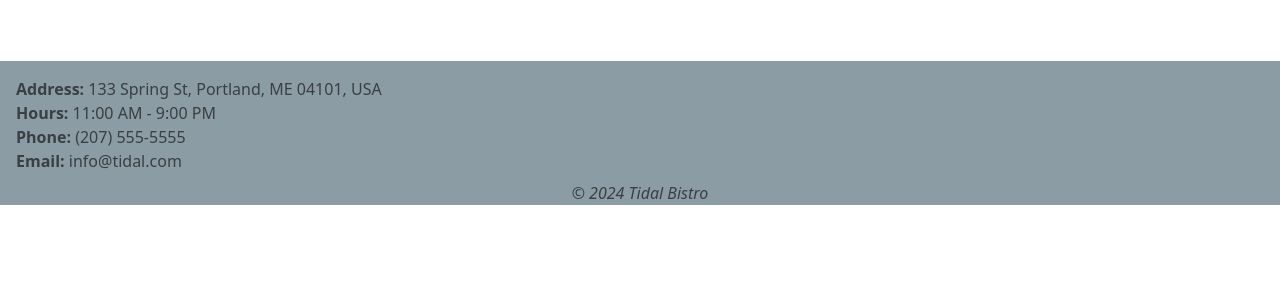
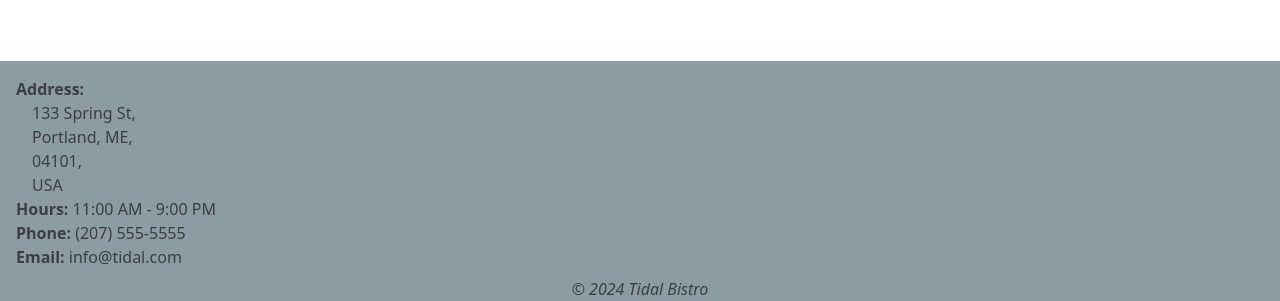
Before and after one commit to GintarePav/css-bistro-page, a plain HTML site: page index.html in a window 1280 px wide. Shown: the part 5720-6021 px from the top of the page. Before the commit the page ends 5925 px from the top, so only its background shows below. Drawn offline with nearby package versions, Linux system fonts and the light colour scheme.

Commit message:
fixed footer address

```diff
--- a/index.html
+++ b/index.html
@@ -983,10 +983,13 @@
     </main>
     <footer>
       <div class="footer-fill">
-        <p class="pt-3 mb-0 ms-3">
-          <span class="fw-bold">Address:</span> 133 Spring St, Portland, ME
-          04101, USA
-        </p>
+        <div class="pt-3 mb-0 ms-3 d-flex flex-column">
+          <p class="fw-bold mb-0">Address:</p>
+          <p class="ms-3 mb-0">133 Spring St,</p>
+          <p class="ms-3 mb-0">Portland, ME,</p>
+          <p class="ms-3 mb-0">04101,</p>
+          <p class="ms-3 mb-0">USA</p>
+        </div>
         <p class="mb-0 ms-3">
           <span class="fw-bold">Hours:</span> 11:00 AM - 9:00 PM
         </p>
```
Also changed, not shown: menu.html (+7 -4 lines).
